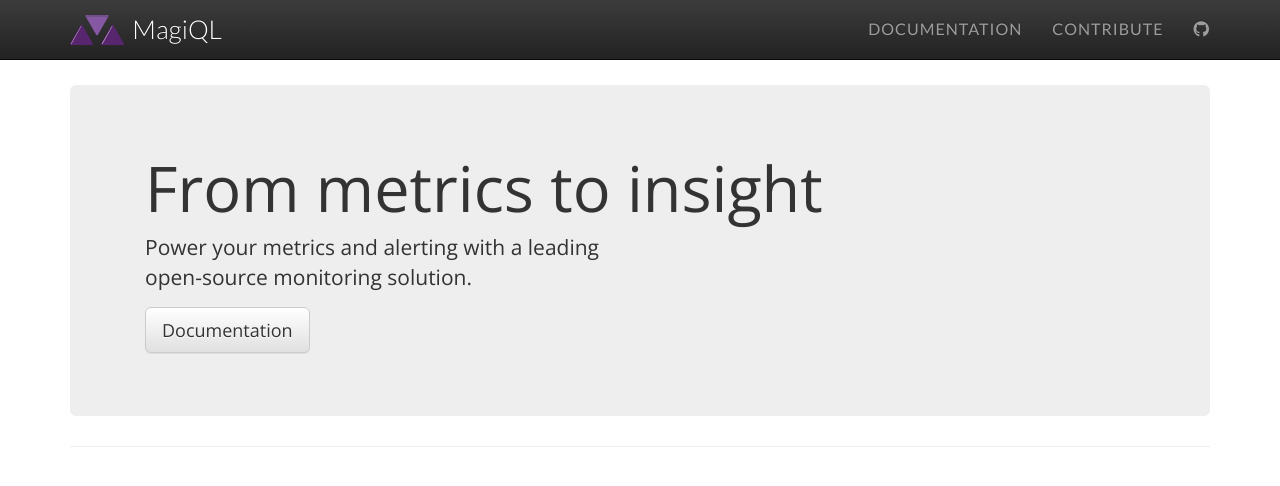
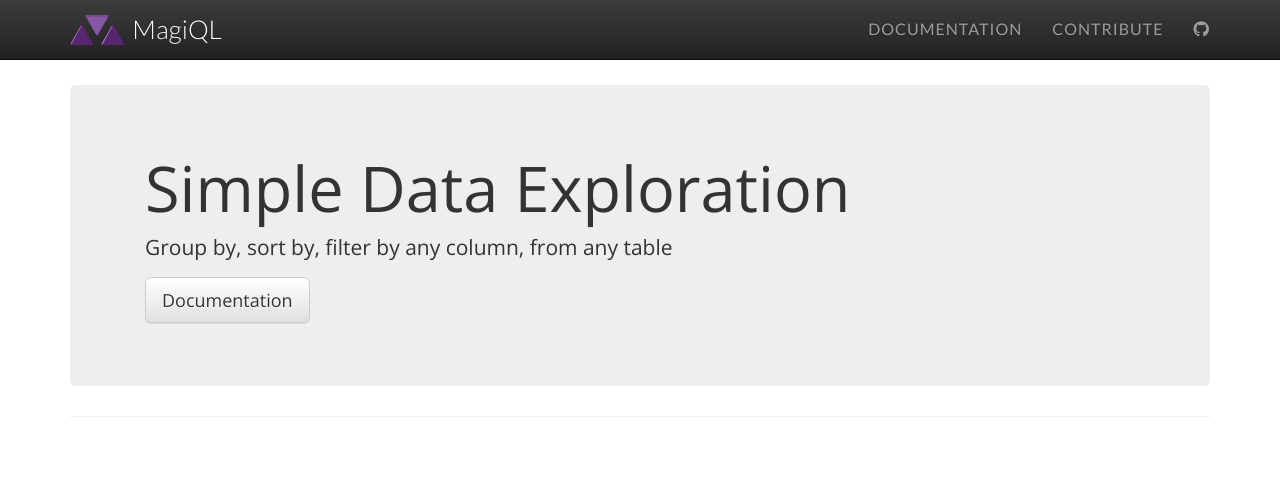
Before and after one commit to MagiQL/magiql.github.io, a Jekyll site: the page built from index.html, in a window 1280 px wide. Shown: the top 486 px of the page. Built offline with Jekyll 4.4.1, drawn with Linux system fonts in a browser that asks for light colours; nearby versions of some CDN libraries; a script that is not in the unit is left out.

Commit message:
Update index.html

```diff
--- a/index.html
+++ b/index.html
@@ -5,8 +5,8 @@ isHome: true
 ---
 <div class="jumbotron">
   <div class="container">
-    <h1>From metrics to insight</h1>
-    <p class="subtitle">Power your metrics and alerting with a leading<br>open-source monitoring solution.</p>
+    <h1>Simple Data Exploration</h1>
+    <p class="subtitle">Group by, sort by, filter by any column, from any table</p>
     <p>
       <a class="btn btn-default btn-lg" href="/docs/introduction/" role="button">Documentation</a>
     </p>
```
